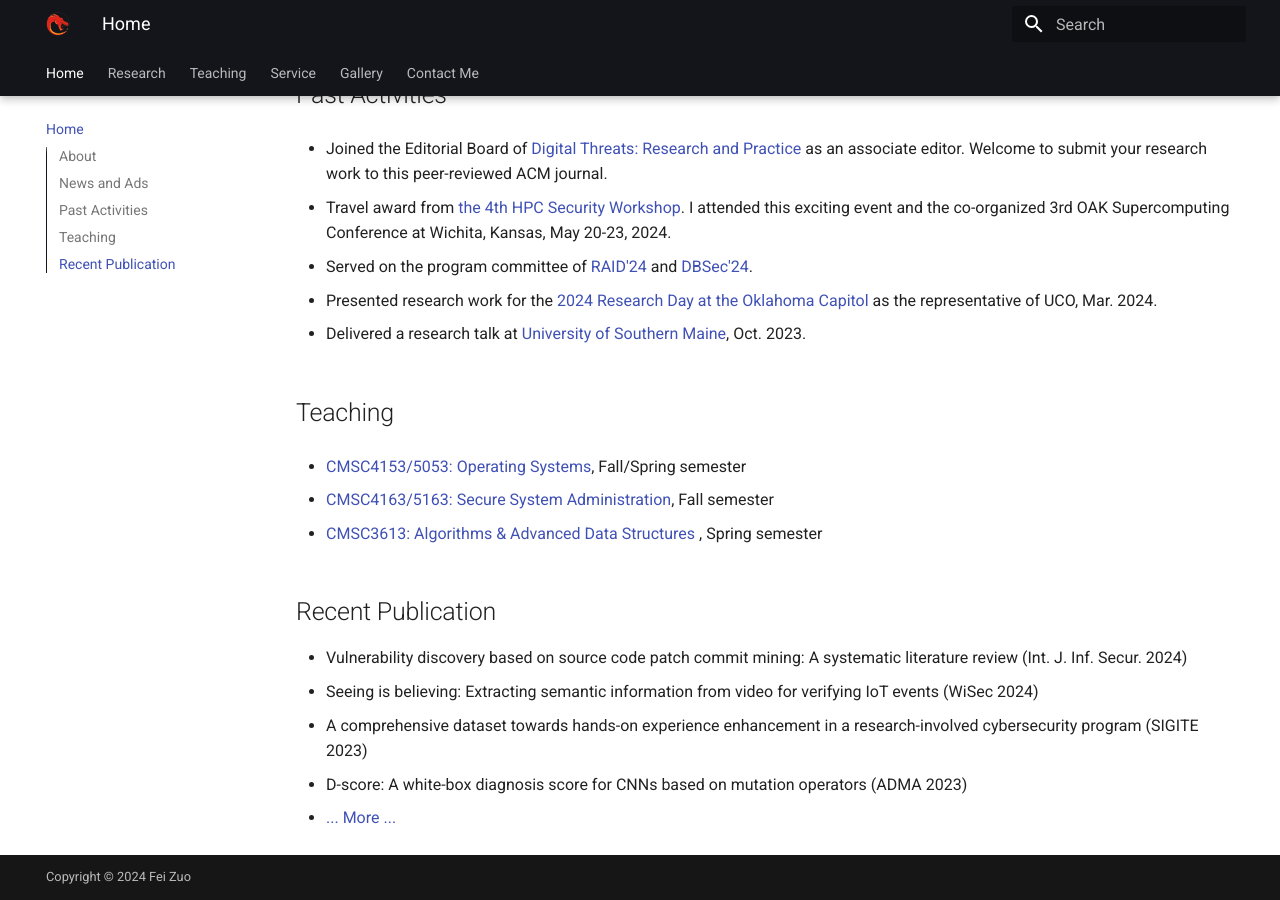
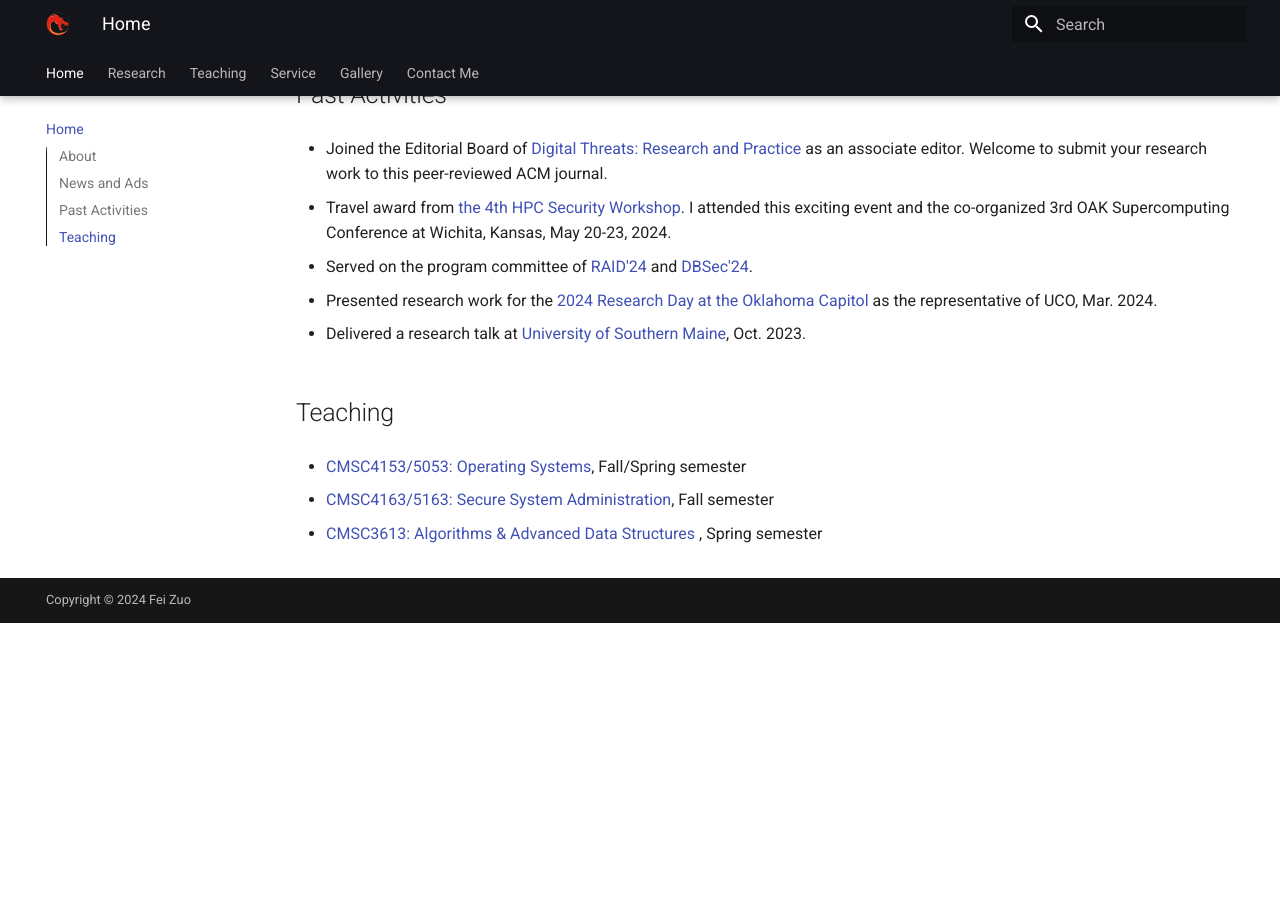
Before and after one commit to fzuo/homepage, an MkDocs documentation site: the page built from docs/index.md, in a window 1280 px wide and 900 px high, scrolled down 932 px. Built offline with MkDocs 1.6.1 and Material for MkDocs 9.7.7, drawn with Linux system fonts in a browser that asks for light colours; after the commit the page ends 1555 px from its top, so only the background shows below that.

Commit message:
Updating files

```diff
--- a/docs/index.md
+++ b/docs/index.md
@@ -81,6 +81,8 @@ My main research interest is <b>System and Software Security</b>, with a focus o
 
 - <a href="/teaching/#DS">CMSC3613: Algorithms & Advanced Data Structures </a>, Spring semester
 
+
+<!--
 ## Recent Publication
 
 - Vulnerability discovery based on source code patch commit mining: A systematic literature review (Int. J. Inf. Secur. 2024)
@@ -88,7 +90,7 @@ My main research interest is <b>System and Software Security</b>, with a focus o
 - A comprehensive dataset towards hands-on experience enhancement in a research-involved cybersecurity program (SIGITE 2023)
 - D-score: A white-box diagnosis score for CNNs based on mutation operators (ADMA 2023)
 - <a href="/research/">... More ...</a>
-<!--  Commit message can help: Security patch detection in open source software via Transformer (SERA 2023)
+  Commit message can help: Security patch detection in open source software via Transformer (SERA 2023)
 - ProvSec: Open cybersecurity system provenance analysis benchmark dataset with labels (IJNDC 2023)
 - <a href="/service/">... More ...</a>
  -->
```
Also changed, not shown: docs/research.md (+2 -0 lines).
